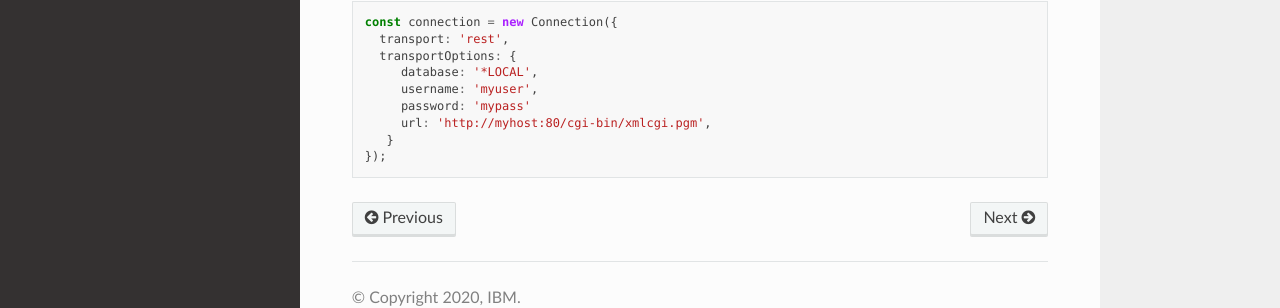
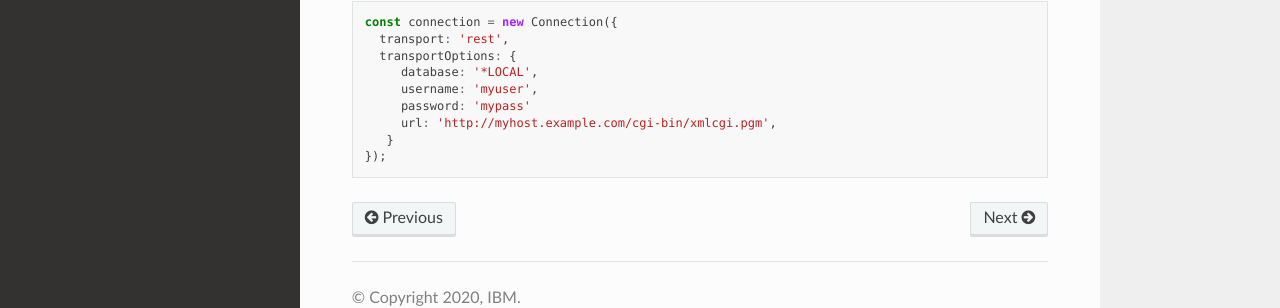
Before and after one commit to IBM/nodejs-itoolkit, a Sphinx documentation site: the page built from docs/Connection.rst, in a window 1280 px wide and 900 px high, scrolled down 2561 px. Shown: the part 533-841 px from the top of the window. Built offline with Sphinx 7.4.7 and the Read the Docs theme 2.0.0, drawn with Linux system fonts in a browser that asks for light colours; some of the changed lines change nothing that is shown.

Commit message:
fixup! docs: Update creating a connection using rest transport example

```diff
--- a/docs/Connection.rst
+++ b/docs/Connection.rst
@@ -128,6 +128,6 @@ Creating a ``Connection`` using the ``REST`` tranport.
         database: '*LOCAL',
         username: 'myuser',
         password: 'mypass'
-        url: 'http://myhost:80/cgi-bin/xmlcgi.pgm',
+        url: 'http://myhost.example.com/cgi-bin/xmlcgi.pgm',
       }
    });
```
